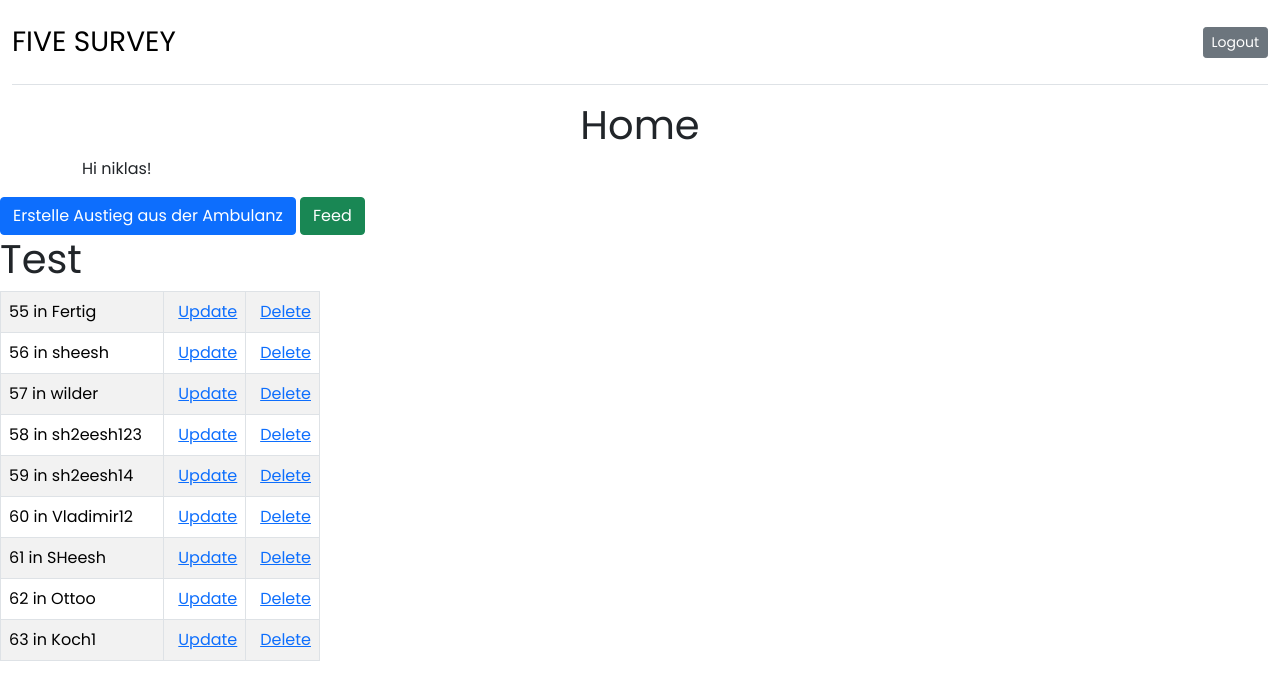
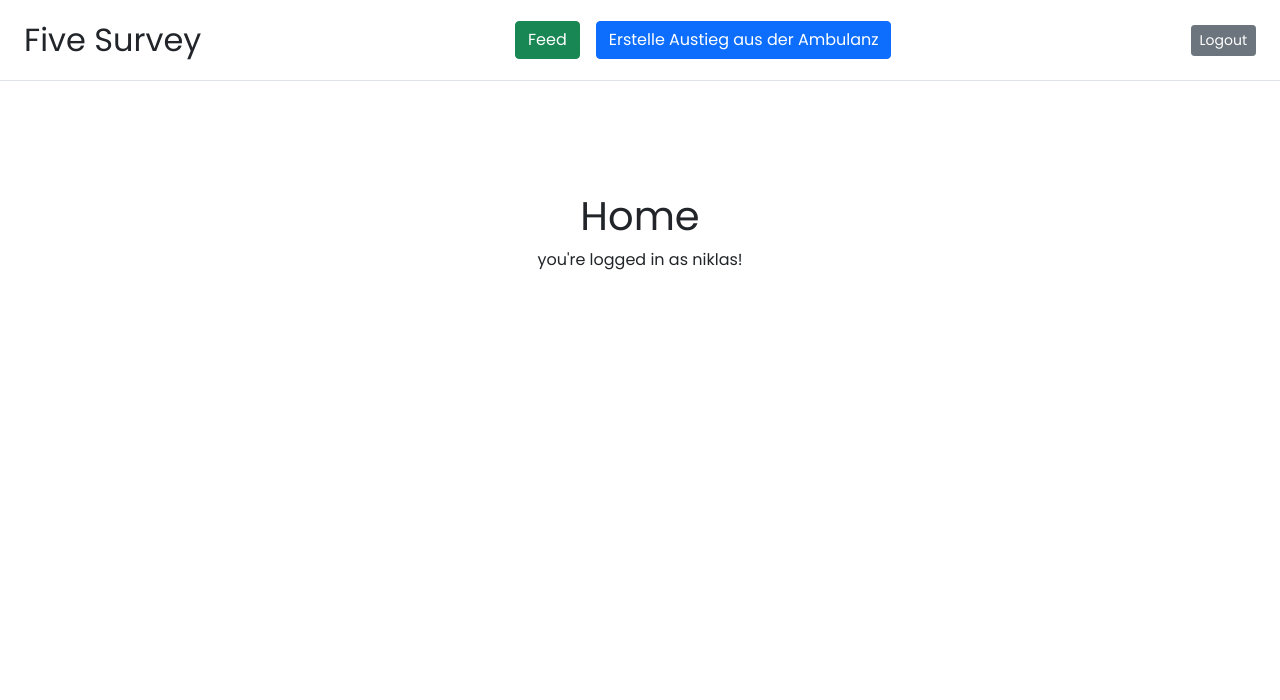
Before and after one commit to Mappack1406/FiveApp, a Django app: page / in a window 1280 px wide. Shown: the top 700 px of the page. Run offline with Django 4.2, Linux system fonts and the light colour scheme; a user stored in the database is signed in; data comes from the database, SQL or seed files in the repository; both versions use the stored data as it was after the commit; parts of the project's set-up code (start-up, migrations or seed data) failed here and were passed over; some libraries are stand-ins or nearby versions.

Commit message:
Prototyp fertig

```diff
--- a/five/five/settings.py
+++ b/five/five/settings.py
@@ -106,7 +106,7 @@ AUTH_PASSWORD_VALIDATORS = [
 
 LANGUAGE_CODE = 'en-us'
 
-TIME_ZONE = 'UTC'
+TIME_ZONE = 'Europe/Berlin'
 
 USE_I18N = True
 
--- a/five/main/templates/main/base.html
+++ b/five/main/templates/main/base.html
@@ -21,36 +21,28 @@
 
 <body>
     <div style="height: 100%;">
-        <div class="container-fluid position-fixed opacity-100" style="background-color: white;">
-            <header class="d-flex flex-wrap align-items-center justify-content-center justify-content-md-between py-3 mb-0 border-bottom text-center">
-                <a class="navbar-brand text-decoration-none fs-3 text-black text-uppercase m-0" href="{% url 'home' %}">Five Survey</a>
-                <ul class="nav col-12 col-md-auto mb-2 mb-md-0">
-                    <!--<li><a href="{% url 'home' %}" class="nav-link px-2 link-secondary">Place holder</a></li>-->
-
+        <header class="d-flex flex-wrap align-items-center justify-content-center justify-content-md-between py-3 px-4 border-bottom">
+            <a href="{% url 'home' %}" class="align-items-center col-md-3 mb-2 mb-md-0 text-dark text-decoration-none fs-2" style="width: 6em;">Five Survey</a>
+            <ul class="nav col-12 col-md-auto mb-2 justify-content-center mb-md-0 hstack gap-3">
+                <li><button type="button" class="btn btn-success" onclick="location.href = '/feed'">Feed</button></li>
+                <li><button type="button" class="btn btn-primary" onclick="location.href = '/create'">Erstelle Austieg aus der Ambulanz</button></li>
+            </ul>
+            <ul class="nav col-12 col-md-auto mb-2 justify-content-center mb-md-0">
                 {% if not user.is_authenticated %}
-                    <div class="col-md-2 text-end hstack gap-3">
-                        <a href="{% url 'login' %}" class="btn btn-sm btn-primary btn-lg" tabindex="-1" role="button" aria-disabled="true">Login</a>
-                    </div>
+                <li><a href="{% url 'login' %}" class="btn btn-sm btn-primary btn-lg" tabindex="-1" role="button" aria-disabled="true">Login</a></li>
                 {% endif %}
                 {% if user.is_authenticated %}
-                    <div class="col-md-2 text-end hstack gap-3">
-                        <a href="{% url 'logout' %}" class="btn btn-sm btn-secondary btn-lg" tabindex="-1" role="button" aria-disabled="true">Logout</a>
-                    </div>
+                <li><a href="{% url 'logout' %}" class="btn btn-sm btn-secondary btn-lg" tabindex="-1" role="button" aria-disabled="true">Logout</a></li>
                 {% endif %}
             </ul>
         </header>
-        </div>
-
-
 
 
 
         <section class="justify-content-xxl-center">
-            <div style="padding-top: 85px; height: calc(100% - 85px);">
             {% block content %}
 
             {% endblock %}
-            </div>
         </section>
     </div>
 
--- a/five/main/templates/main/index.html
+++ b/five/main/templates/main/index.html
@@ -1,50 +1,16 @@
 {% extends "main/base.html" %}
 
 {% block content %}
-<div class="container d-fluid pt-3" style="margin: auto;">
-  <h1 class="text-center">{% block title %}Home{% endblock %}</h1>
+<div class="position-absolute top-50 start-50 translate-middle" style="padding-bottom: 20em;">
+  <h1 class="text-center text-bold">Home</h1>
   {% if user.is_authenticated %}
-  <p>Hi {{ user.username }}!</p>
+    <p class="text-center">you're logged in as {{ user.username }}!</p>
   {% else %}
-  <p>You are not logged in</p>
+    <p class="text-center">You are not logged in, please login</p>
   {% endif %}
 </div>
 
 
-<button type="button" class="btn btn-primary" onclick="location.href = '/create'">Erstelle Austieg aus der Ambulanz</button>
-<button type="button" class="btn btn-success" onclick="location.href = '/feed'">Feed</button>
 
-<div class="col-3 p-0 rounded-2">
-  {% if messages %}
-  <ul class="p-2 text-white m-0">
-      {% for message in messages %}
-      <li{% if message.tags %} class="{{ message.tags }}"{% endif %}>{{ message }}</li>
-      {% endfor %}
-  </ul>
-  {% endif %}
-  <h1>Test</h1>
-  {% if items %}
-  <table class="table table-striped table-hover table-bordered">
-    {% for entry in items %}
-    <tr>
-      <td>
-        <a href="details/{{ entry.id }}/" class="text-black text-decoration-none">{{ entry.id }} in {{ entry.name }}</a>
-      </td>
-      <td class="text-end">
-        <a href="{% url 'updatesurvey' entry.id %}">Update</a>
-      </td>
-      <td class="text-end">
-        <a href="{% url 'deletesurvey' entry.id %}">Delete</a>
-      </td>
-    </tr>
-    {% endfor %}
-  </table>
-        <ul>
-
-        </ul>
-    {% else %}
-        <p>Tamam keine Such Anzeigen</p>
-    {% endif %}
-</div>
 
 {% endblock %}
--- a/five/main/views.py
+++ b/five/main/views.py
@@ -69,13 +69,13 @@ def updatesurvey(request, id):
         update = form.save()
         update.user = request.user
         update.save()
-        return redirect('home')
+        return redirect('feed')
     context = {'survey': survey, 'form': form}
     return render(request, 'main/updatesurvey.html', context)
 
 @login_required
 def feed(request):
-    user = User.objects.values().get(username=request.user.username)
+    current_user = User.objects.values().get(username=request.user.username)
     survey = AusstiegAmb.objects.all().values()
-    context = {'q': survey, 'user': user}
+    context = {'q': survey, 'current_user': current_user}
     return render(request, 'main/feed.html', context)
```
Also changed, not shown: five/Notes.txt (+32 -0 lines), five/main/templates/main/details.html (+5 -3 lines), five/main/templates/main/feed.html (+14 -8 lines), five/db.sqlite3. Lines whose indentation alone changed are shown as unchanged.
